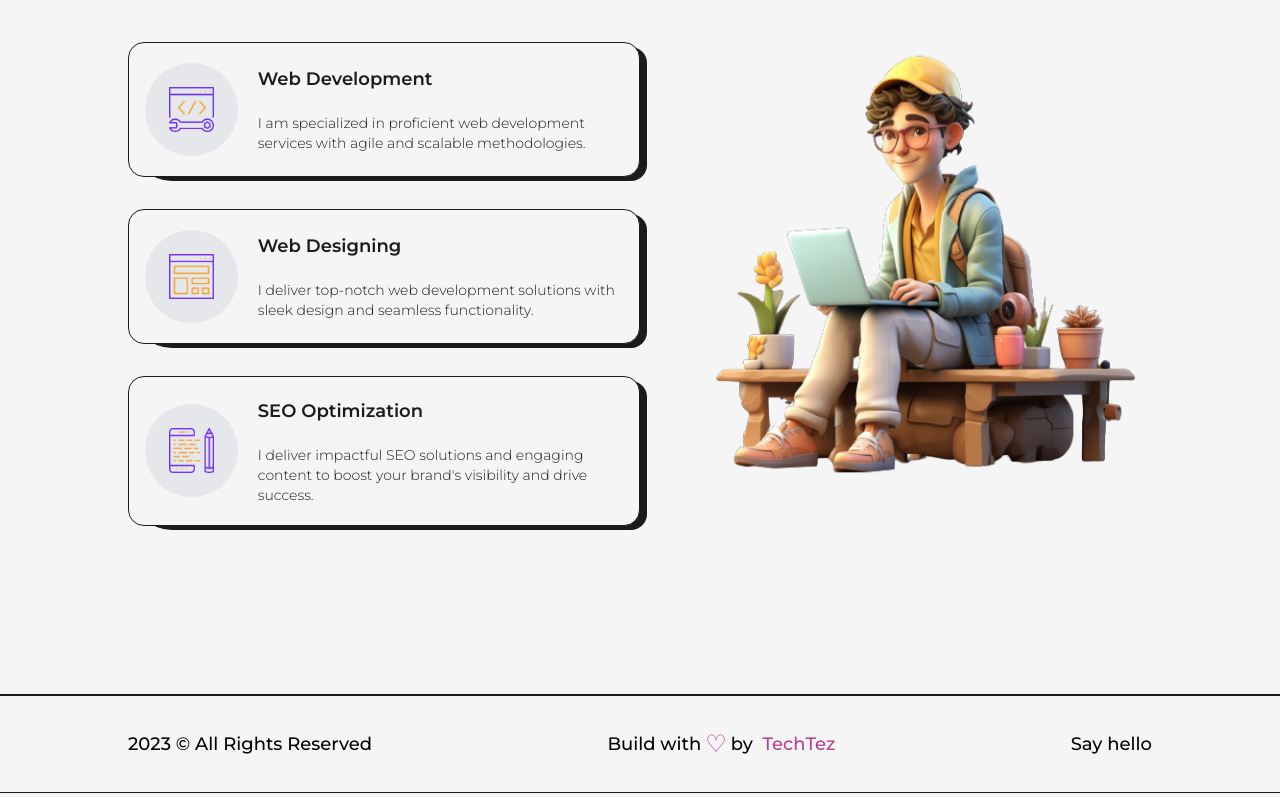
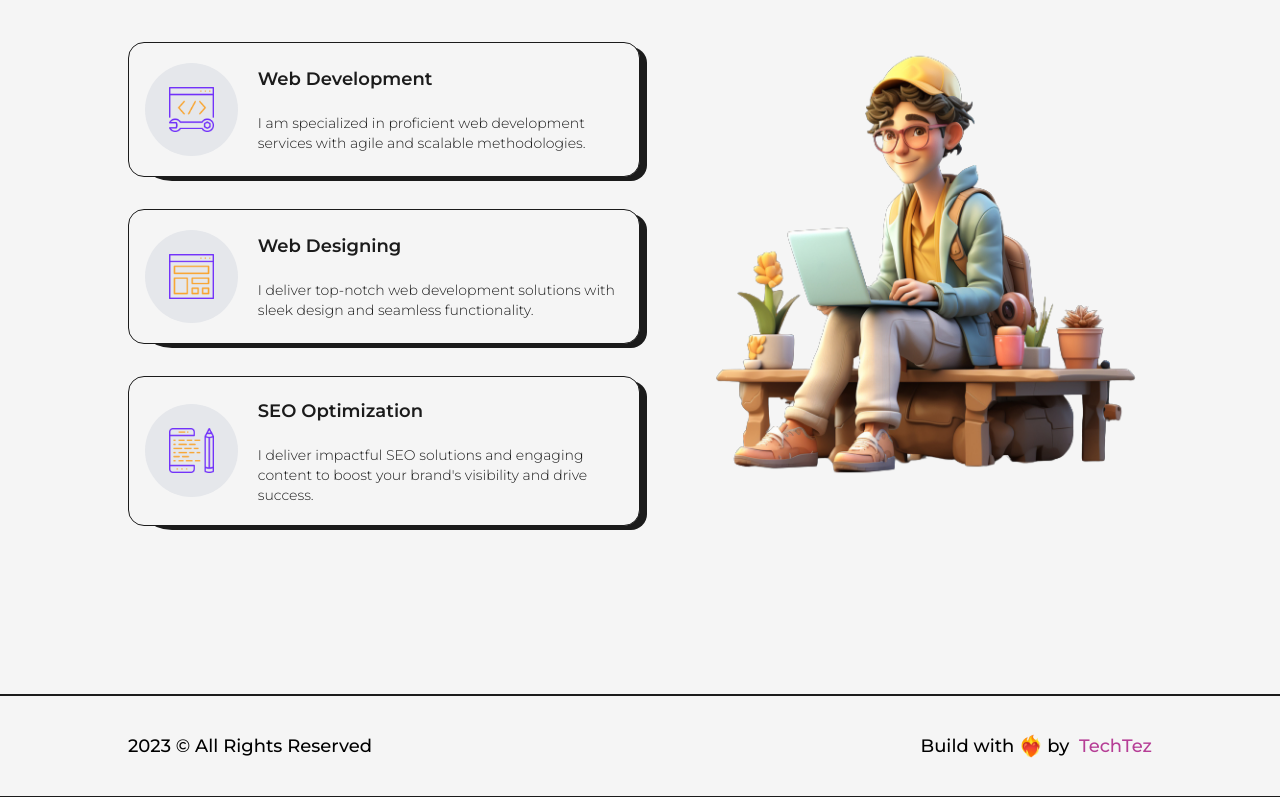
Before and after one commit to patel-tejas/new-portfolio, a Next.js app: page / in a window 1280 px wide. Shown: the part 918-1715 px from the top of the page. Built offline with nearby package versions, Linux system fonts and the light colour scheme.

Commit message:
Footer changes

```diff
--- a/components/Footer.jsx
+++ b/components/Footer.jsx
@@ -8,9 +8,8 @@ const Footer = () => {
             <Layout className="py-8 flex items-center justify-between lg:flex-col lg:py-6 lg:gap-2  ">
                 <span>{new Date().getFullYear()} &copy; All Rights Reserved</span>
                 <div className='flex items-center'>
-                   Build with <span className='text-primary dark:text-secondary text-2xl px-1'>&#9825; </span> by &nbsp;<Link href="/" className='text-primary dark:text-secondary' target='_blank'>TechTez</Link>
+                   Build with <span className='text-primary dark:text-secondary text-xl p-1'>❤️‍🔥 </span> by &nbsp;<Link href="/" className='text-primary dark:text-secondary' target='_blank'>TechTez</Link>
                 </div>
-                <Link href="/">Say hello</Link>
             </Layout>
         </footer>
     )
```
